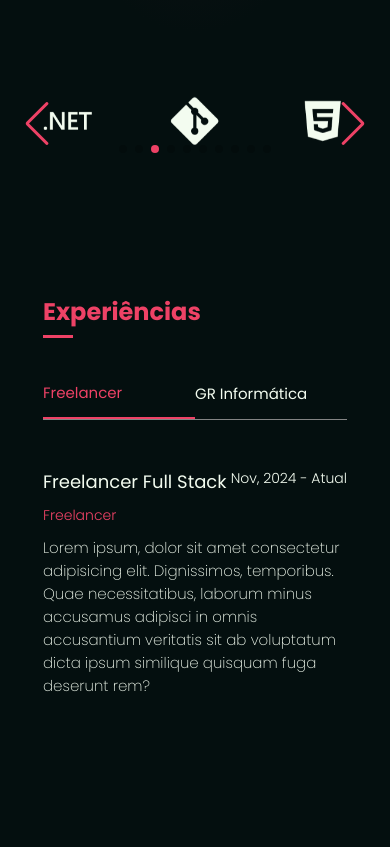
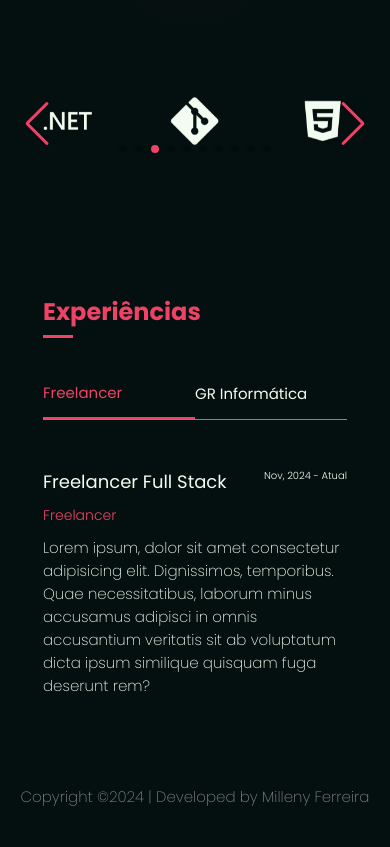
Before and after one commit to Milleny27/portfolio, a plain HTML site: page index.html in a window 390 px wide. Shown: the part 874-1721 px from the top of the page. Before the commit the page ends 1621 px from the top, so only its background shows below. Drawn offline with nearby package versions, Linux system fonts and the light colour scheme.

Commit message:
feat: add footer

```diff
--- a/assets/css/experiencias.css
+++ b/assets/css/experiencias.css
@@ -136,4 +136,7 @@
         width: 100%;
         height: 100%;
     }
+    .tab_content_period {
+        font-size: 10px;
+    }
 }
--- /dev/null
+++ b/assets/css/footer.css
@@ -0,0 +1,15 @@
+@import "style.css";
+
+.footer {
+    width: 100%;
+    height: 100px;
+    display: flex;
+    justify-content: center;
+    align-items: center;
+}
+
+.footer_text {
+    color: var(--cinza);
+    font-size: var(--size-p);
+    font-weight: 200;
+}
--- a/index.html
+++ b/index.html
@@ -14,6 +14,7 @@
     <link rel="stylesheet" href="/assets/css/home.css" />
     <link rel="stylesheet" href="/assets/css/skills.css" />
     <link rel="stylesheet" href="/assets/css/experiencias.css" />
+    <link rel="stylesheet" href="/assets/css/footer.css">
     <!--Remix icon-->
     <link
       rel="stylesheet"
@@ -38,10 +39,10 @@
           <li><a href="#">Projetos</a></li>
         </ul>
         <div class="icons">
-          <a href="https://www.linkedin.com/in/millenyellen/"
+          <a target="_blank" href="https://www.linkedin.com/in/milleny-ferreira/"
             ><i class="ri-linkedin-box-fill"></i
           ></a>
-          <a href="https://github.com/Milleny27"
+          <a target="_blank" href="https://github.com/milleny-ferreira"
             ><i class="ri-github-fill"></i
           ></a>
           <a href="mailto:ellenmilleny@gmail.com"
@@ -59,7 +60,7 @@
     <section id="home" class="home">
       <div class="home_container">
         <div class="home_principal">
-          <h1 class="home_title title">Milleny Ellen</h1>
+          <h1 class="home_title title">Milleny Ferreira</h1>
           <h2 class="home_subtitle">Desenvolvedora de Software</h2>
         </div>
         <p class="home_p">
@@ -160,6 +161,9 @@
         </div>
       </div>
     </section>
+    <footer class="footer">
+      <p class="footer_text">Copyright ©2024 | Developed by Milleny Ferreira</p>
+    </footer>
     <!--Swper Slider JS-->
     <script src="https://cdnjs.cloudflare.com/ajax/libs/Swiper/11.0.5/swiper-bundle.min.js"></script>
     <script src="/assets/js/script.js"></script>
```
